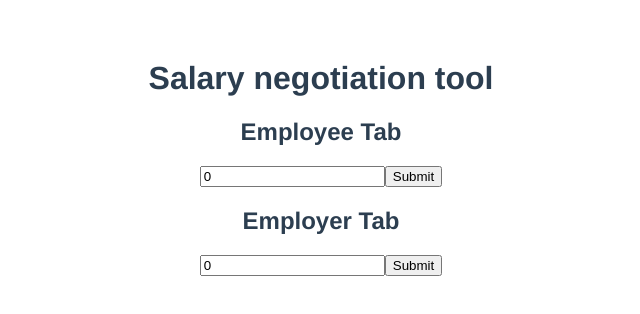
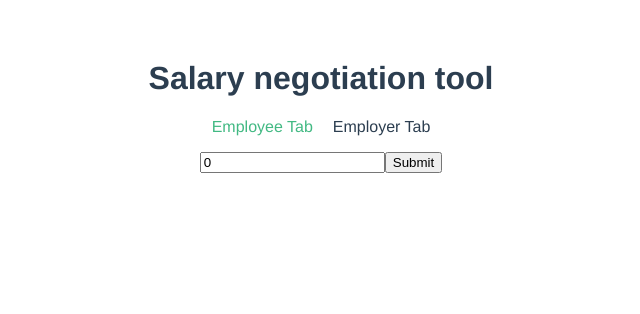
Before and after one commit to acdhound/project-a-task, a Vue app: page / in a window 1280 px wide. Shown: the top 314 px of the page, without its empty margins (319-959 px from the left). Built offline with nearby package versions, Linux system fonts and the light colour scheme.

Commit message:
pass initial value to the salary control; switch between tabs

```diff
--- a/src/components/SalaryForm.vue
+++ b/src/components/SalaryForm.vue
@@ -10,9 +10,12 @@
 <script>
 export default {
     name: 'SalaryForm',
+    props: {
+        initValue: Number
+    },
     data() {
         return {
-            value: 0
+            value: this.initValue
         };
     },
     methods: {
--- a/src/components/SalaryForms.vue
+++ b/src/components/SalaryForms.vue
@@ -2,11 +2,18 @@
   <div>
     <h1>Salary negotiation tool</h1>
 
-    <h2>Employee Tab</h2>
-    <SalaryForm v-on:change-value="changeEmployeeValue"></SalaryForm>
+    <ul>
+      <li v-bind:class="{ active: !activeTab }"
+        v-on:click="activeTab = !activeTab">Employee Tab</li>
+      <li v-bind:class="{ active: activeTab }"
+        v-on:click="activeTab = !activeTab">Employer Tab</li>
+    </ul>
 
-    <h2>Employer Tab</h2>
-    <SalaryForm v-on:change-value="changeEmployerValue"></SalaryForm>
+    <SalaryForm v-bind:class="{ hidden: activeTab }"
+      v-on:change-value="changeEmployeeValue" v-bind:initValue="employeeValue"></SalaryForm>
+
+    <SalaryForm v-bind:class="{ hidden: !activeTab }"
+      v-on:change-value="changeEmployerValue" v-bind:initValue="employerValue"></SalaryForm>
   </div>
 </template>
 
@@ -21,7 +28,8 @@ export default {
       employeeValue: 0,
       employeeSubmitted: false,
       employerValue: 0,
-      employerSubmitted: false
+      employerSubmitted: false,
+      activeTab: false
     };
   },
   methods: {
@@ -64,4 +72,10 @@ li {
 a {
   color: #42b983;
 }
+.hidden {
+  display: none;
+}
+.active {
+  color: #42b983;
+}
 </style>
```
